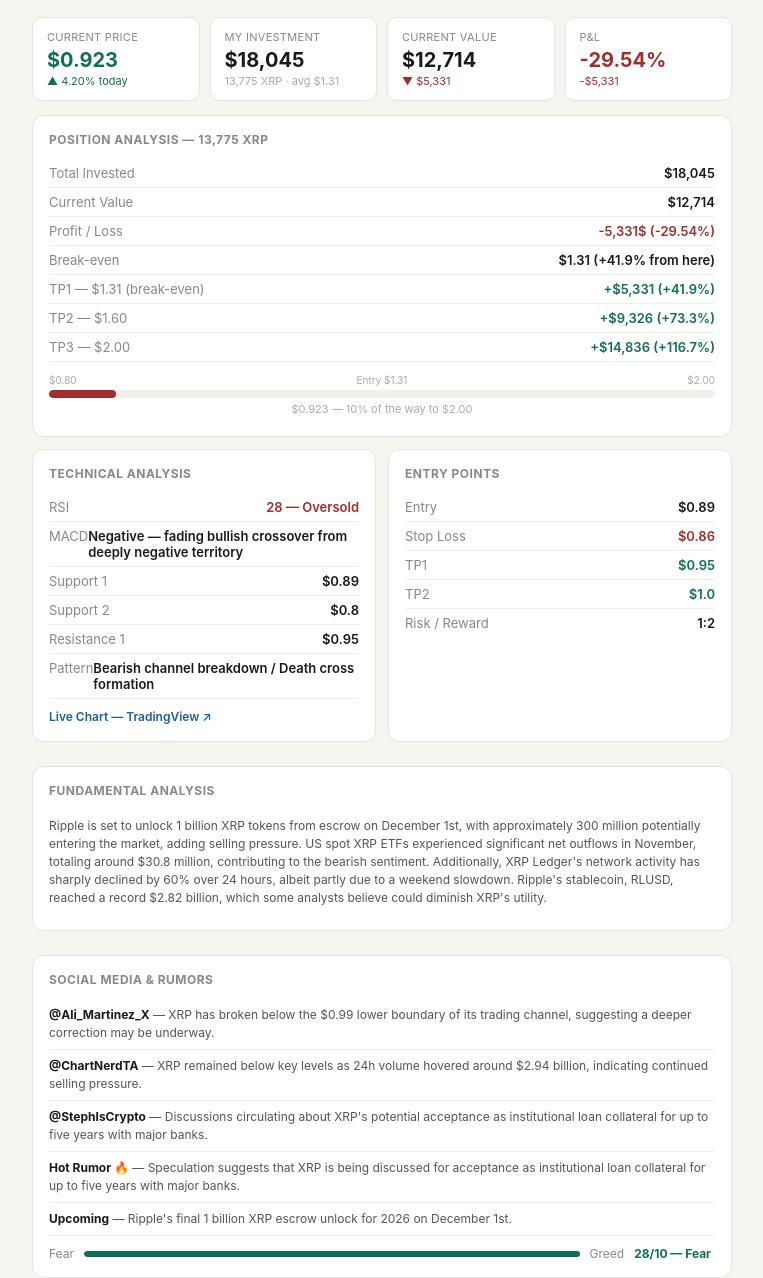
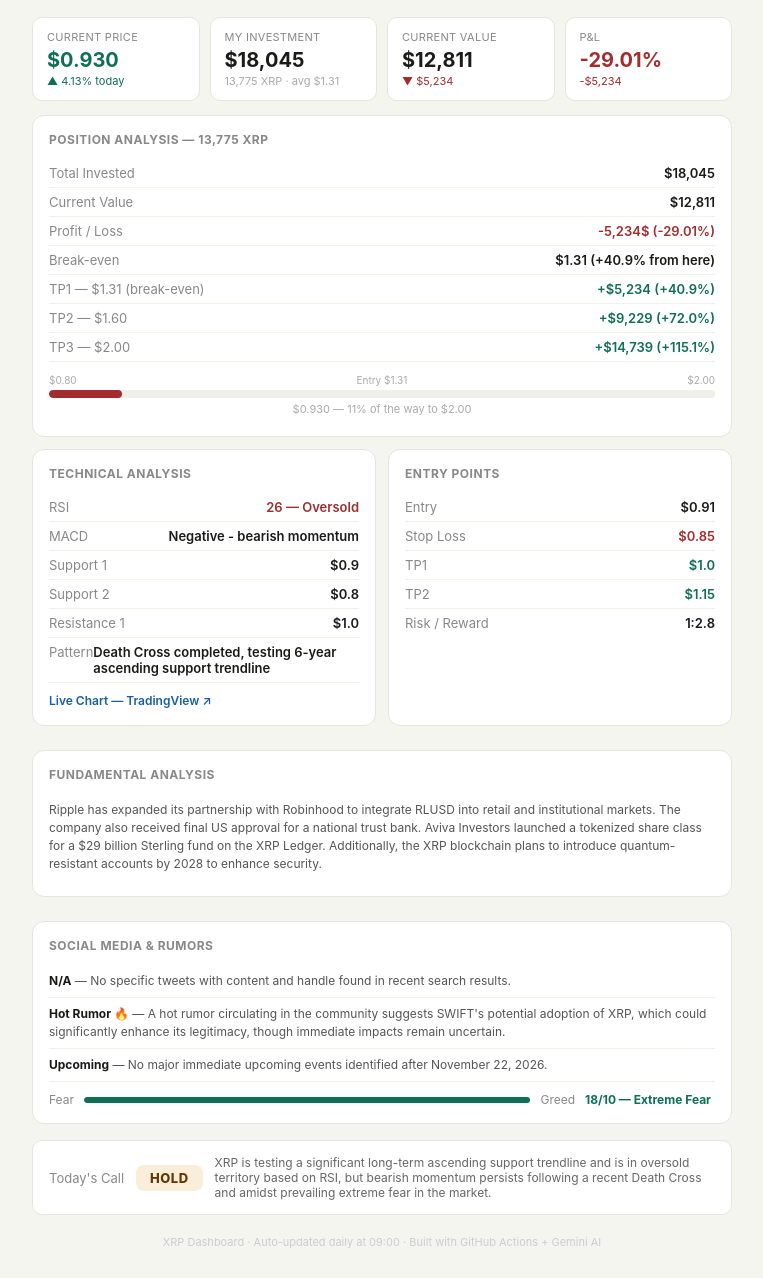
Before and after one commit to Vikmoose223/XRP-Analyst, a plain HTML site: page index.html in a window 1280 px wide. Shown: the part 60-1338 px from the top of the page, without its empty margins (258-1021 px from the left). Drawn offline with Linux system fonts and the light colour scheme.

Commit message:
XRP update 22/11/2026

```diff
--- a/index.html
+++ b/index.html
@@ -52,8 +52,8 @@
   <div class="metrics">
     <div class="metric">
       <div class="label">Current Price</div>
-      <div class="value" style="color:#0F6E56">$0.923</div>
-      <div class="sub" style="color:#0F6E56">▲ 4.20% today</div>
+      <div class="value" style="color:#0F6E56">$0.930</div>
+      <div class="sub" style="color:#0F6E56">▲ 4.13% today</div>
     </div>
     <div class="metric">
       <div class="label">My Investment</div>
@@ -62,68 +62,68 @@
     </div>
     <div class="metric">
       <div class="label">Current Value</div>
-      <div class="value">$12,714</div>
-      <div class="sub" style="color:#A32D2D">▼ $5,331</div>
+      <div class="value">$12,811</div>
+      <div class="sub" style="color:#A32D2D">▼ $5,234</div>
     </div>
     <div class="metric">
       <div class="label">P&L</div>
-      <div class="value" style="color:#A32D2D">-29.54%</div>
-      <div class="sub" style="color:#A32D2D">-$5,331</div>
+      <div class="value" style="color:#A32D2D">-29.01%</div>
+      <div class="sub" style="color:#A32D2D">-$5,234</div>
     </div>
   </div>
 
   <div class="card">
     <h2>Position Analysis — 13,775 XRP</h2>
     <div class="row"><span class="k">Total Invested</span><span class="v">$18,045</span></div>
-    <div class="row"><span class="k">Current Value</span><span class="v">$12,714</span></div>
-    <div class="row"><span class="k">Profit / Loss</span><span class="v" style="color:#A32D2D">-5,331$ (-29.54%)</span></div>
-    <div class="row"><span class="k">Break-even</span><span class="v">$1.31 (+41.9% from here)</span></div>
-    <div class="row"><span class="k">TP1 — $1.31 (break-even)</span><span class="v up">+$5,331 (+41.9%)</span></div>
-    <div class="row"><span class="k">TP2 — $1.60</span><span class="v up">+$9,326 (+73.3%)</span></div>
-    <div class="row"><span class="k">TP3 — $2.00</span><span class="v up">+$14,836 (+116.7%)</span></div>
+    <div class="row"><span class="k">Current Value</span><span class="v">$12,811</span></div>
+    <div class="row"><span class="k">Profit / Loss</span><span class="v" style="color:#A32D2D">-5,234$ (-29.01%)</span></div>
+    <div class="row"><span class="k">Break-even</span><span class="v">$1.31 (+40.9% from here)</span></div>
+    <div class="row"><span class="k">TP1 — $1.31 (break-even)</span><span class="v up">+$5,234 (+40.9%)</span></div>
+    <div class="row"><span class="k">TP2 — $1.60</span><span class="v up">+$9,229 (+72.0%)</span></div>
+    <div class="row"><span class="k">TP3 — $2.00</span><span class="v up">+$14,739 (+115.1%)</span></div>
     <div class="progress-wrap">
       <div class="progress-labels"><span>$0.80</span><span>Entry $1.31</span><span>$2.00</span></div>
-      <div class="progress-bar"><div class="progress-fill" style="width:10%;background:#A32D2D;"></div></div>
-      <div class="progress-note">$0.923 — 10% of the way to $2.00</div>
+      <div class="progress-bar"><div class="progress-fill" style="width:11%;background:#A32D2D;"></div></div>
+      <div class="progress-note">$0.930 — 11% of the way to $2.00</div>
     </div>
   </div>
 
   <div class="sections">
     <div class="card">
       <h2>Technical Analysis</h2>
-      <div class="row"><span class="k">RSI</span><span class="v down">28 — Oversold</span></div>
-      <div class="row"><span class="k">MACD</span><span class="v">Negative — fading bullish crossover from deeply negative territory</span></div>
-      <div class="row"><span class="k">Support 1</span><span class="v">$0.89</span></div>
+      <div class="row"><span class="k">RSI</span><span class="v down">26 — Oversold</span></div>
+      <div class="row"><span class="k">MACD</span><span class="v">Negative - bearish momentum</span></div>
+      <div class="row"><span class="k">Support 1</span><span class="v">$0.9</span></div>
       <div class="row"><span class="k">Support 2</span><span class="v">$0.8</span></div>
-      <div class="row"><span class="k">Resistance 1</span><span class="v">$0.95</span></div>
-      <div class="row"><span class="k">Pattern</span><span class="v">Bearish channel breakdown / Death cross formation</span></div>
+      <div class="row"><span class="k">Resistance 1</span><span class="v">$1.0</span></div>
+      <div class="row"><span class="k">Pattern</span><span class="v">Death Cross completed, testing 6-year ascending support trendline</span></div>
       <a class="chart-link" href="https://www.tradingview.com/chart/?symbol=XRPUSDT">Live Chart — TradingView ↗</a>
     </div>
 
     <div class="card">
       <h2>Entry Points</h2>
-      <div class="row"><span class="k">Entry</span><span class="v">$0.89</span></div>
-      <div class="row"><span class="k">Stop Loss</span><span class="v down">$0.86</span></div>
-      <div class="row"><span class="k">TP1</span><span class="v up">$0.95</span></div>
-      <div class="row"><span class="k">TP2</span><span class="v up">$1.0</span></div>
-      <div class="row"><span class="k">Risk / Reward</span><span class="v">1:2</span></div>
+      <div class="row"><span class="k">Entry</span><span class="v">$0.91</span></div>
+      <div class="row"><span class="k">Stop Loss</span><span class="v down">$0.85</span></div>
+      <div class="row"><span class="k">TP1</span><span class="v up">$1.0</span></div>
+      <div class="row"><span class="k">TP2</span><span class="v up">$1.15</span></div>
+      <div class="row"><span class="k">Risk / Reward</span><span class="v">1:2.8</span></div>
     </div>
 
     <div class="card" style="grid-column:1/-1">
       <h2>Fundamental Analysis</h2>
-      <div class="news-item">Ripple is set to unlock 1 billion XRP tokens from escrow on December 1st, with approximately 300 million potentially entering the market, adding selling pressure. US spot XRP ETFs experienced significant net outflows in November, totaling around $30.8 million, contributing to the bearish sentiment. Additionally, XRP Ledger's network activity has sharply declined by 60% over 24 hours, albeit partly due to a weekend slowdown. Ripple's stablecoin, RLUSD, reached a record $2.82 billion, which some analysts believe could diminish XRP's utility.</div>
+      <div class="news-item">Ripple has expanded its partnership with Robinhood to integrate RLUSD into retail and institutional markets. The company also received final US approval for a national trust bank. Aviva Investors launched a tokenized share class for a $29 billion Sterling fund on the XRP Ledger. Additionally, the XRP blockchain plans to introduce quantum-resistant accounts by 2028 to enhance security.</div>
     </div>
 
     <div class="card" style="grid-column:1/-1">
       <h2>Social Media & Rumors</h2>
-      <div class="news-item"><strong>@Ali_Martinez_X</strong> — XRP has broken below the $0.99 lower boundary of its trading channel, suggesting a deeper correction may be underway.</div><div class="news-item"><strong>@ChartNerdTA</strong> — XRP remained below key levels as 24h volume hovered around $2.94 billion, indicating continued selling pressure.</div><div class="news-item"><strong>@StephIsCrypto</strong> — Discussions circulating about XRP's potential acceptance as institutional loan collateral for up to five years with major banks.</div>
-      <div class="news-item"><strong>Hot Rumor 🔥</strong> — Speculation suggests that XRP is being discussed for acceptance as institutional loan collateral for up to five years with major banks.</div>
-      <div class="news-item"><strong>Upcoming</strong> — Ripple's final 1 billion XRP escrow unlock for 2026 on December 1st.</div>
+      <div class="news-item"><strong>N/A</strong> — No specific tweets with content and handle found in recent search results.</div>
+      <div class="news-item"><strong>Hot Rumor 🔥</strong> — A hot rumor circulating in the community suggests SWIFT's potential adoption of XRP, which could significantly enhance its legitimacy, though immediate impacts remain uncertain.</div>
+      <div class="news-item"><strong>Upcoming</strong> — No major immediate upcoming events identified after November 22, 2026.</div>
       <div class="sent-row">
         <span style="font-size:12px;color:#888">Fear</span>
-        <div class="sent-track"><div style="width:280%;height:100%;background:#0F6E56;border-radius:3px"></div></div>
+        <div class="sent-track"><div style="width:180%;height:100%;background:#0F6E56;border-radius:3px"></div></div>
         <span style="font-size:12px;color:#888">Greed</span>
-        <span style="font-size:12px;font-weight:700;color:#0F6E56;margin-right:4px">28/10 — Fear</span>
+        <span style="font-size:12px;font-weight:700;color:#0F6E56;margin-right:4px">18/10 — Extreme Fear</span>
       </div>
     </div>
   </div>
@@ -131,7 +131,7 @@
   <div class="bottom-bar">
     <span style="font-size:13px;color:#888;white-space:nowrap">Today's Call</span>
     <span class="tag" style="background:#FAEEDA;color:#633806">HOLD</span>
-    <span style="font-size:12px;color:#666;flex:1">XRP is in a bearish trend with significant outflows and an upcoming token unlock, but the RSI is oversold, suggesting a potential short-term bounce or consolidation before further direction is clear.</span>
+    <span style="font-size:12px;color:#666;flex:1">XRP is testing a significant long-term ascending support trendline and is in oversold territory based on RSI, but bearish momentum persists following a recent Death Cross and amidst prevailing extreme fear in the market.</span>
   </div>
 
   <div class="footer">XRP Dashboard · Auto-updated daily at 09:00 · Built with GitHub Actions + Gemini AI</div>
```
